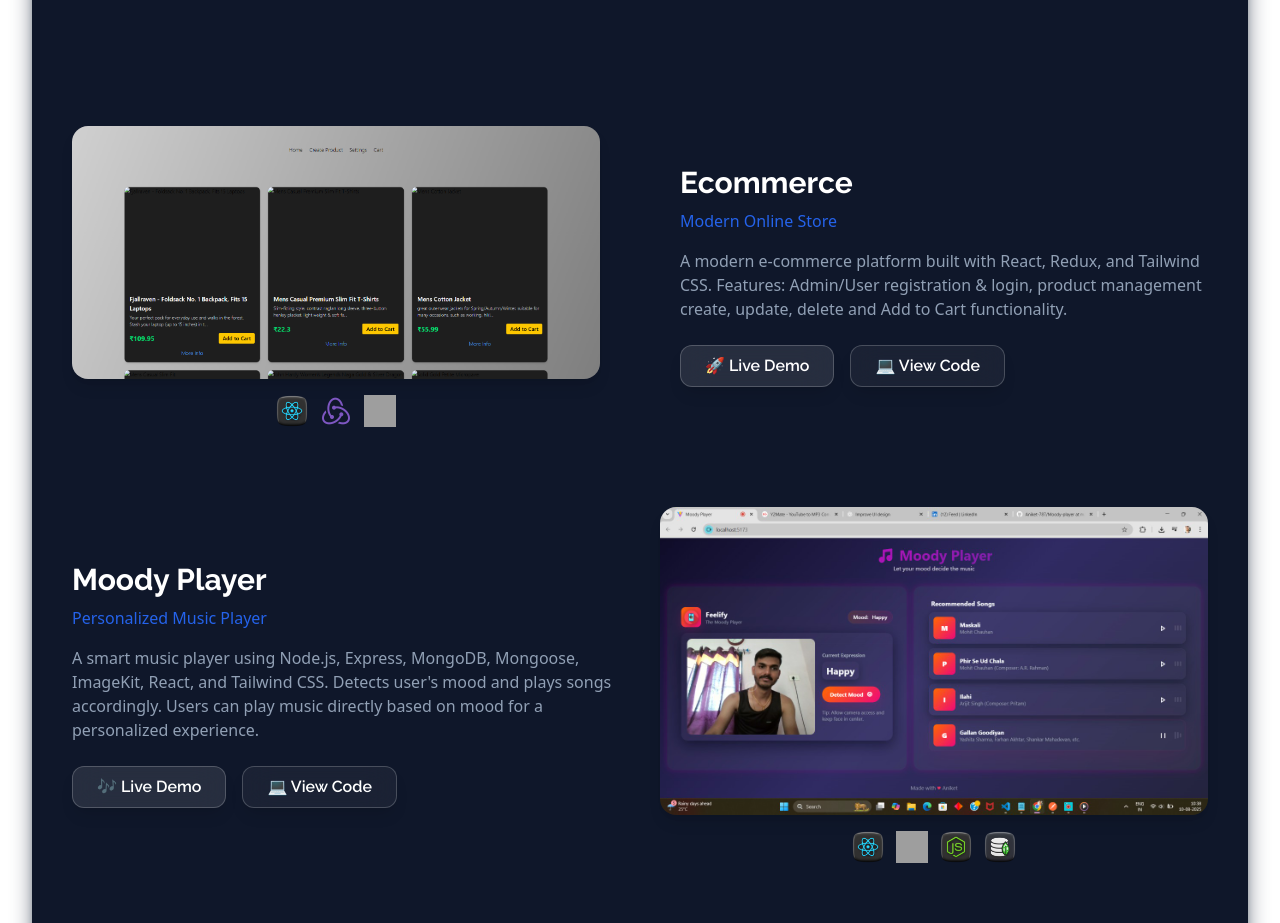
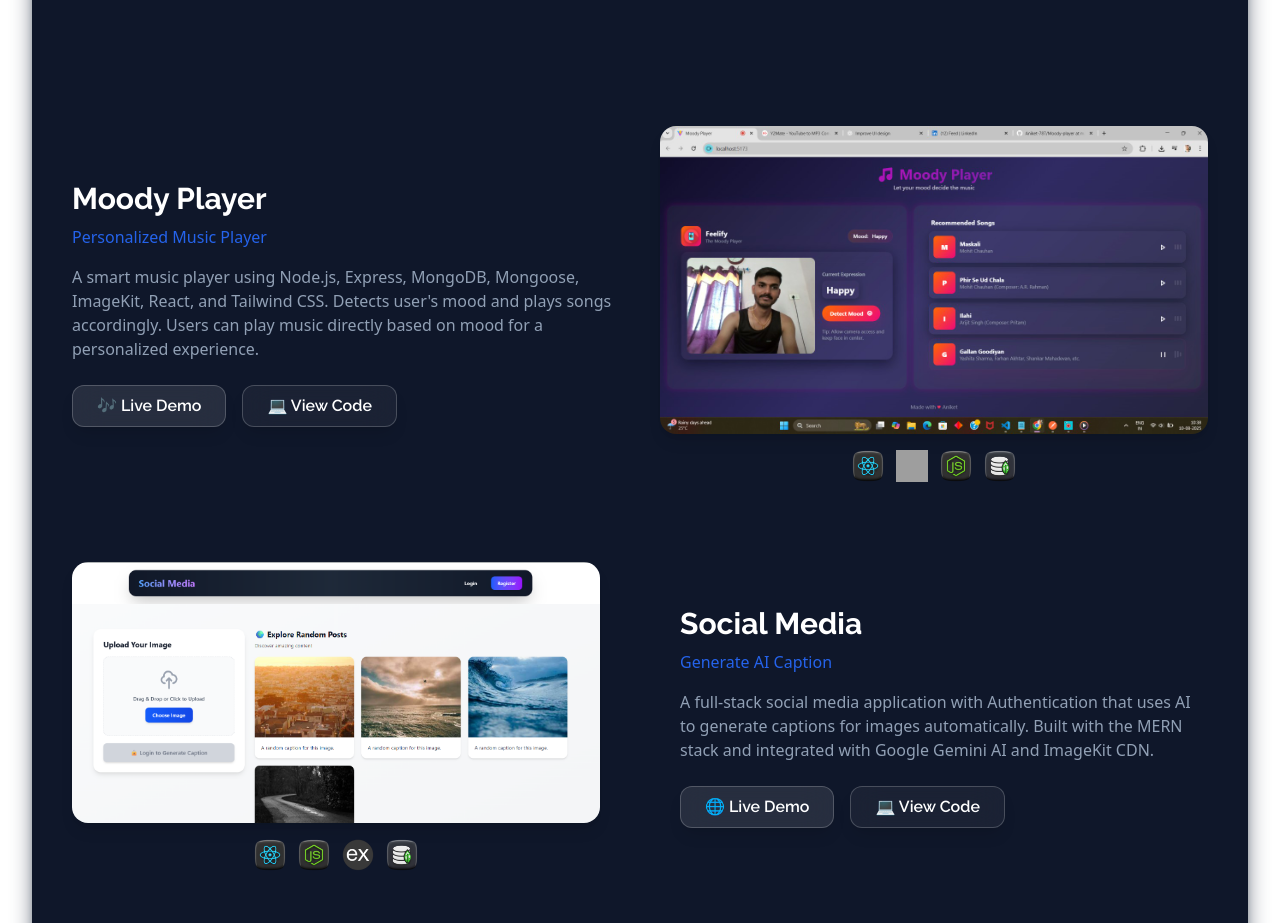
Before and after one commit to DakshGoswami5/portfolio, a React (Vite) app: page / in a window 1280 px wide. Shown: the part 3500-4423 px from the top of the page. Built offline with nearby package versions, Linux system fonts and the light colour scheme; grey boxes are pictures that could not be loaded.

Commit message:
projects updated

```diff
--- a/src/pages/Page3.jsx
+++ b/src/pages/Page3.jsx
@@ -15,9 +15,9 @@
         {/* Projects Container */}
         <div className="flex flex-col gap-20">
           {/* Project 1 - Ecommerce */}
-          <div className="flex flex-col md:flex-row items-center gap-10">
+          {/*<div className="flex flex-col md:flex-row items-center gap-10">
             {/* Left - Image */}
-            <div className="md:w-1/2 md:mr-5 flex flex-col items-center">
+            {/*<div className="md:w-1/2 md:mr-5 flex flex-col items-center">
               <img
                 src="/project1.jpg"
                 alt="Ecommerce Project"
@@ -34,7 +34,7 @@
               </div>
             </div>
             {/* Right - Text */}
-            <div className="md:w-1/2 md:ml-5 text-center md:text-left">
+            {/*<div className="md:w-1/2 md:ml-5 text-center md:text-left">
               <h2 className="text-3xl font-bold text-white font-[port2]">Ecommerce</h2>
               <p className="text-[#2563eb] mt-2">Modern Online Store</p>
               <p className="text-[#91a0b5] mt-4">
```
